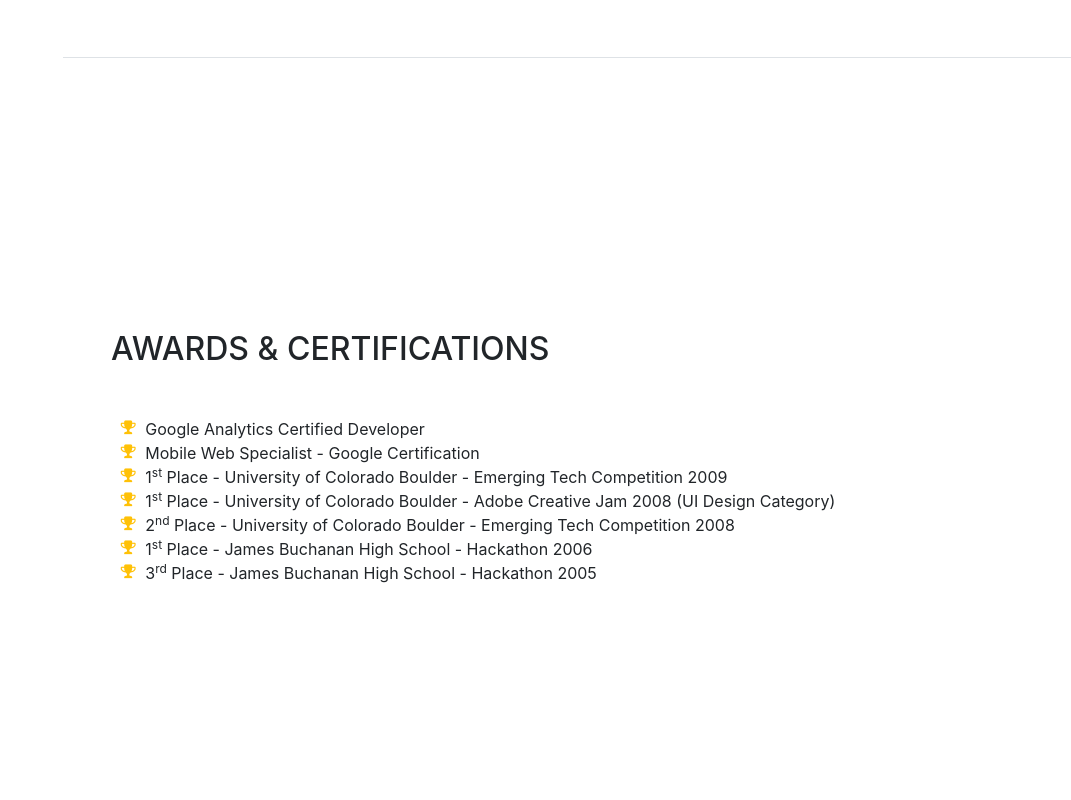
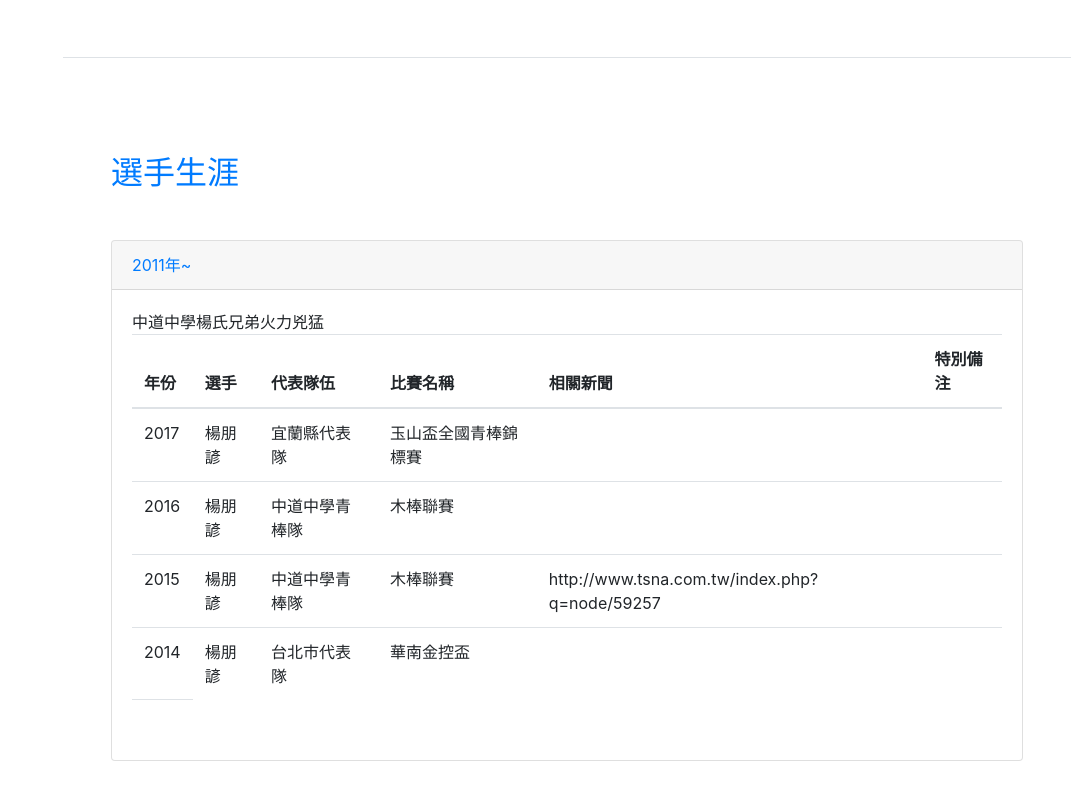
Before and after one commit to jasonyang123/jasonyang123.github.io, a website with bundled scripts: page index.html in a window 1280 px wide. Shown: the part 3942-4742 px from the top of the page, without its empty margins (209-1280 px from the left). Built offline with nearby package versions, Linux system fonts and the light colour scheme; a web font is replaced by a local one.

Commit message:
Add files via upload

```diff
--- a/index.html
+++ b/index.html
@@ -237,37 +237,82 @@
 
       <section class="resume-section p-3 p-lg-5 d-flex flex-column" id="awards">
         <div class="my-auto">
-          <h2 class="mb-5">Awards &amp; Certifications</h2>
-          <ul class="fa-ul mb-0">
-            <li>
-              <i class="fa-li fa fa-trophy text-warning"></i>
-              Google Analytics Certified Developer</li>
-            <li>
-              <i class="fa-li fa fa-trophy text-warning"></i>
-              Mobile Web Specialist - Google Certification</li>
-            <li>
-              <i class="fa-li fa fa-trophy text-warning"></i>
-              1<sup>st</sup>
-              Place - University of Colorado Boulder - Emerging Tech Competition 2009</li>
-            <li>
-              <i class="fa-li fa fa-trophy text-warning"></i>
-              1<sup>st</sup>
-              Place - University of Colorado Boulder - Adobe Creative Jam 2008 (UI Design Category)</li>
-            <li>
-              <i class="fa-li fa fa-trophy text-warning"></i>
-              2<sup>nd</sup>
-              Place - University of Colorado Boulder - Emerging Tech Competition 2008</li>
-            <li>
-            <li>
-              <i class="fa-li fa fa-trophy text-warning"></i>
-              1<sup>st</sup>
-              Place - James Buchanan High School - Hackathon 2006</li>
-            <li>
-              <i class="fa-li fa fa-trophy text-warning"></i>
-              3<sup>rd</sup>
-              Place - James Buchanan High School - Hackathon 2005</li>
-          </ul>
-        </div>
+          <h2 class="mb-5"><span class="text-primary">選手生涯</span></h2>
+		  <div id="accordion">
+
+			<div class="card">
+			  <div class="card-header">
+				<a class="card-link" data-toggle="collapse" href="#collapseOne">
+				  2011年~
+				</a>
+			  </div>
+			  <div id="collapseOne" class="collapse show" data-parent="#accordion">
+				<div class="card-body">
+				  <table class="table table-hover">
+					<thead>
+					  <tr>
+						<th>年份</th>
+						<th>選手</th>
+						<th>代表隊伍</th>
+						<th>比賽名稱</th>
+						<th>相關新聞</th>
+						<th>特別備注</th>
+					  </tr>
+					</thead>
+					<tbody>
+					  <tr>
+						<td>2017</td>
+						<td>楊朋諺</td>
+						<td>宜蘭縣代表隊</td>
+						<td>玉山盃全國青棒錦標賽</td>
+						<td></td>
+						<td></td>
+					  </tr>
+					  <tr>
+						<td>2016</td>
+						<td>楊朋諺</td>
+						<td>中道中學青棒隊</td>
+						</td>中道中學楊氏兄弟火力兇猛</td>
+						<td>木棒聯賽</td>
+						<td></td>
+						<td></td>
+					  </tr>
+					  <tr>
+						<td>2015</td>
+						<td>楊朋諺</td>
+						<td>中道中學青棒隊</td>
+						<td>木棒聯賽</td>
+						<td>http://www.tsna.com.tw/index.php?q=node/59257
+						</td>
+						<td></td>
+					  </tr>
+					  <tr>
+						<t
+					  </tr>
+					  <tr>
+						<td>2014</td>
+						<td>楊朋諺</td>
+						<td>台北市代表隊</td>
+						<td>華南金控盃</td>
+						<td></td>
+						<td></td>
+					  </tr>
+					  <tr>
+						<td
+					  </tr>
+					</tbody>
+				  </table>
+				</div>
+
+			</div>
+
+
+					  </tr>
+					</tbody>
+				  </table>
+				</div>
+
+		</div>
       </section>
 
     </div>
```
